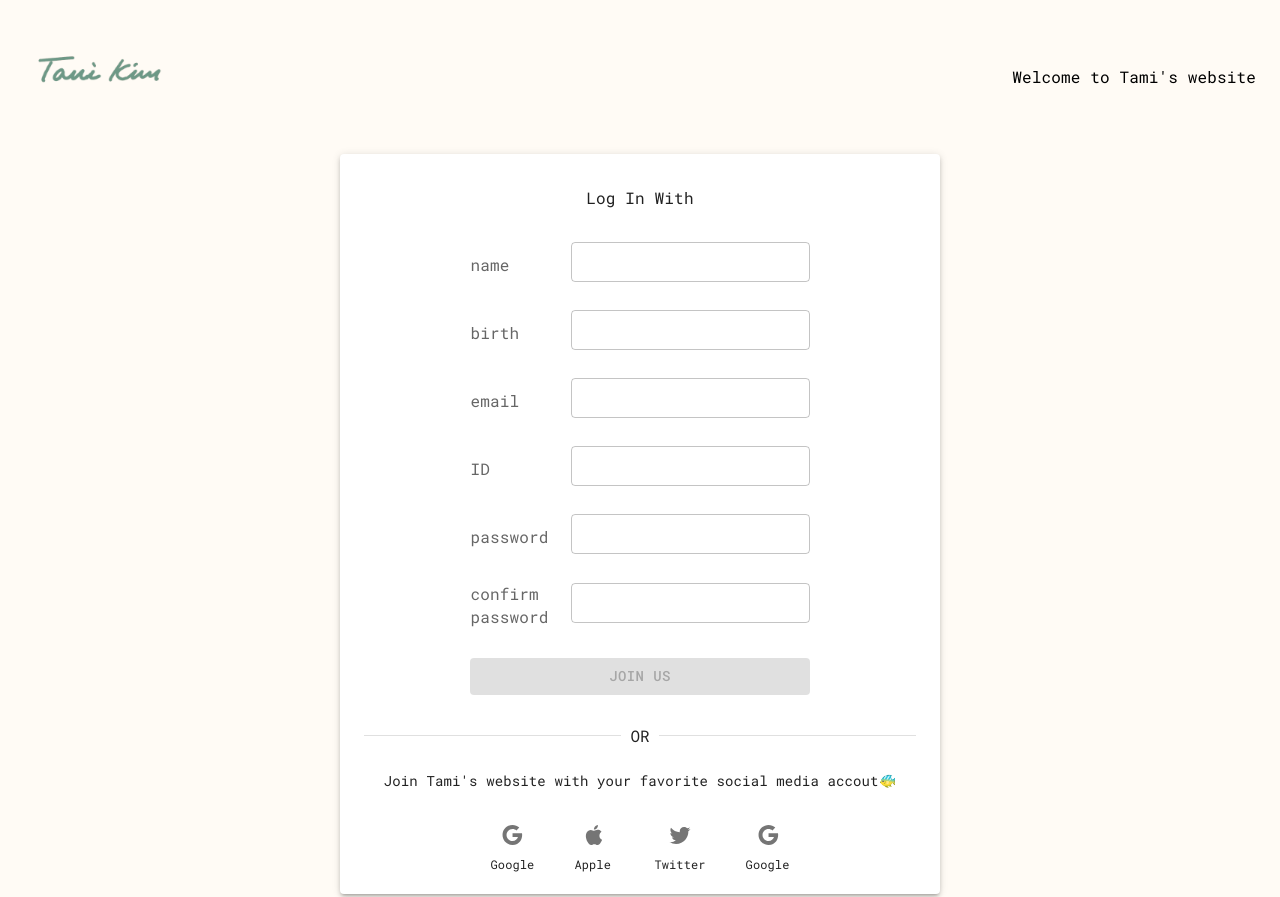
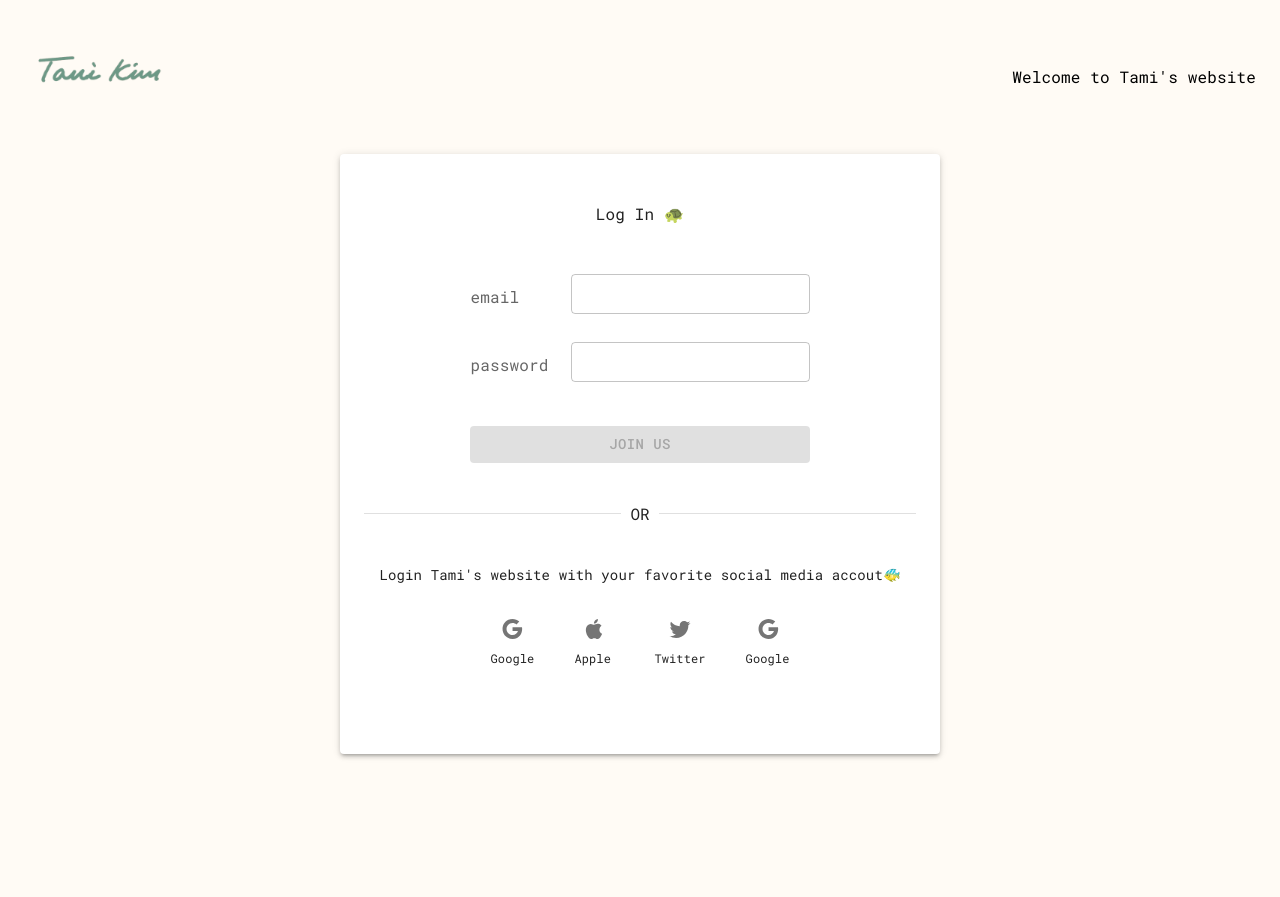
Before and after one commit to tamoimi/next-home-page, a Next.js app: page /home-pages/login in a window 1280 px wide. After the commit the page ends 800 px from the top, so only its background shows below. Built offline with nearby package versions, Linux system fonts and the light colour scheme.

Commit message:
feat: 로그인 레이아웃 생성

```diff
--- a/pages/home-pages/login.js
+++ b/pages/home-pages/login.js
@@ -41,53 +41,16 @@ const Login = () => {
         elevation={3}
         sx={{
           width: 600,
-          height: 740,
+          height: 600,
           p: 3,
           margin: "0 auto",
         }}
       >
-        <Typography sx={{ textAlign: "center", pt: 1, pb: 4 }}>
-          Log In With
+        <Typography sx={{ textAlign: "center", pt: 3, pb: 6 }}>
+          Log In 🐢
         </Typography>
         <form onSubmit={handleSubmit(onSubmit)}>
           <Stack>
-            <Stack
-              direction={"row"}
-              justifyContent={"center"}
-              alignItems="center"
-              sx={{ mb: 3 }}
-            >
-              <InputLabel htmlFor="name" sx={{ width: 100 }}>
-                name
-              </InputLabel>
-              <TextField
-                id="name"
-                size="small"
-                helperText={<ErrorMessage>{errors.name?.message}</ErrorMessage>}
-                {...register("name", { required: "Please enter your name 😪" })}
-              ></TextField>
-            </Stack>
-
-            <Stack
-              direction={"row"}
-              justifyContent={"center"}
-              alignItems="center"
-              sx={{ mb: 3 }}
-            >
-              <InputLabel htmlFor="birth" sx={{ width: 100 }}>
-                birth
-              </InputLabel>
-              <TextField
-                id="birth"
-                size="small"
-                helperText={
-                  <ErrorMessage>{errors.birth?.message}</ErrorMessage>
-                }
-                {...register("birth", {
-                  required: "Please enter your birth 😪",
-                })}
-              ></TextField>
-            </Stack>
             <Stack
               direction={"row"}
               justifyContent={"center"}
@@ -112,23 +75,6 @@ const Login = () => {
               direction={"row"}
               justifyContent={"center"}
               alignItems="center"
-              sx={{ mb: 3 }}
-            >
-              <InputLabel htmlFor="id" sx={{ width: 100 }}>
-                ID
-              </InputLabel>
-              <TextField
-                id="id"
-                size="small"
-                helperText={<ErrorMessage>{errors.id?.message}</ErrorMessage>}
-                {...register("id", { required: "Please enter your id 😪" })}
-              ></TextField>
-            </Stack>
-            <Stack
-              direction={"row"}
-              justifyContent={"center"}
-              alignItems="center"
-              sx={{ mb: 3 }}
             >
               <InputLabel htmlFor="password" sx={{ width: 100 }}>
                 password
@@ -144,33 +90,12 @@ const Login = () => {
                 })}
               ></TextField>
             </Stack>
-            <Stack
-              direction={"row"}
-              justifyContent={"center"}
-              alignItems="center"
-            >
-              <InputLabel htmlFor="confirmPassword" sx={{ width: 100 }}>
-                confirm
-                <br />
-                password
-              </InputLabel>
-              <TextField
-                id="confirmPassword"
-                size="small"
-                helperText={
-                  <ErrorMessage>{errors.confirmPassword?.message}</ErrorMessage>
-                }
-                {...register("confirmPassword", {
-                  required: "Please check your password 😪",
-                })}
-              ></TextField>
-            </Stack>
           </Stack>
           <Stack>
             <Button
               type="submit"
               variant="contained"
-              sx={{ width: 340, margin: "30px auto", color: "white" }}
+              sx={{ width: 340, margin: "40px auto", color: "white" }}
               disabled={!isValid}
             >
               Join us
@@ -178,9 +103,9 @@ const Login = () => {
           </Stack>
         </form>
         <Divider spacing={1}>OR</Divider>
-        <Stack justifyContent={"center"} sx={{ py: 3 }}>
+        <Stack justifyContent={"center"} sx={{ py: 5 }}>
           <Typography sx={{ fontSize: 14, textAlign: "center", mb: 3 }}>
-            Join Tami&apos;s website with your favorite social media accout🐠
+             Login Tami&apos;s website with your favorite social media accout🐠
           </Typography>
           <Stack direction={"row"} justifyContent="center" sx={{ gap: 5 }}>
             <Stack>
```
